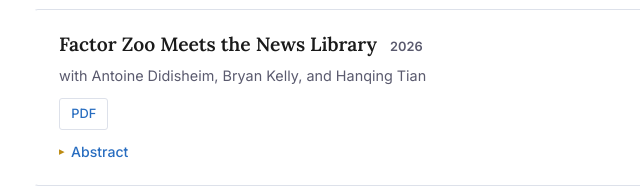
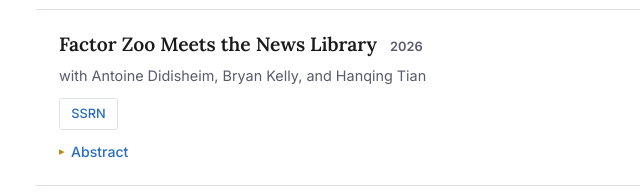
Before and after one commit to pourmohammadimohammad/pourmohammadimohammad.github.io, a plain HTML site: page research.html in a window 1280 px wide. Shown: the part 965-1160 px from the top of the page, 190-830 px from the left. Drawn offline with Linux system fonts and the light colour scheme.

Commit message:
Link News Library paper to SSRN

```diff
--- a/research.html
+++ b/research.html
@@ -211,7 +211,7 @@
       </span>
       <div class="paper-authors">with Antoine Didisheim, Bryan Kelly, and Hanqing Tian</div>
       <div class="paper-links">
-        <a class="paper-link" href="https://antoinedidisheim-site.pages.dev/assets/Factor-Zoo-Meets-the-News-Library.pdf" target="_blank" rel="noopener">PDF</a>
+        <a class="paper-link" href="https://papers.ssrn.com/abstract=7693359" target="_blank" rel="noopener">SSRN</a>
       </div>
       <details>
         <summary>Abstract</summary>
```
